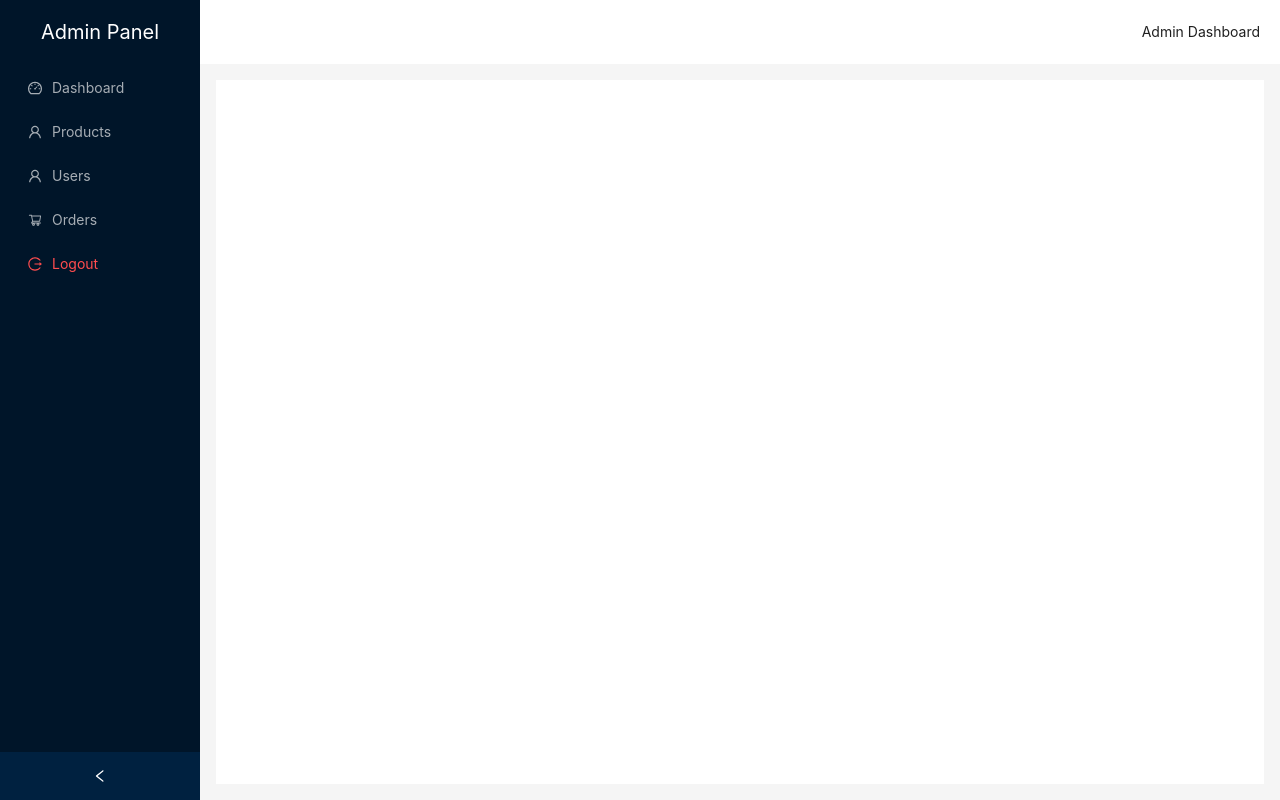
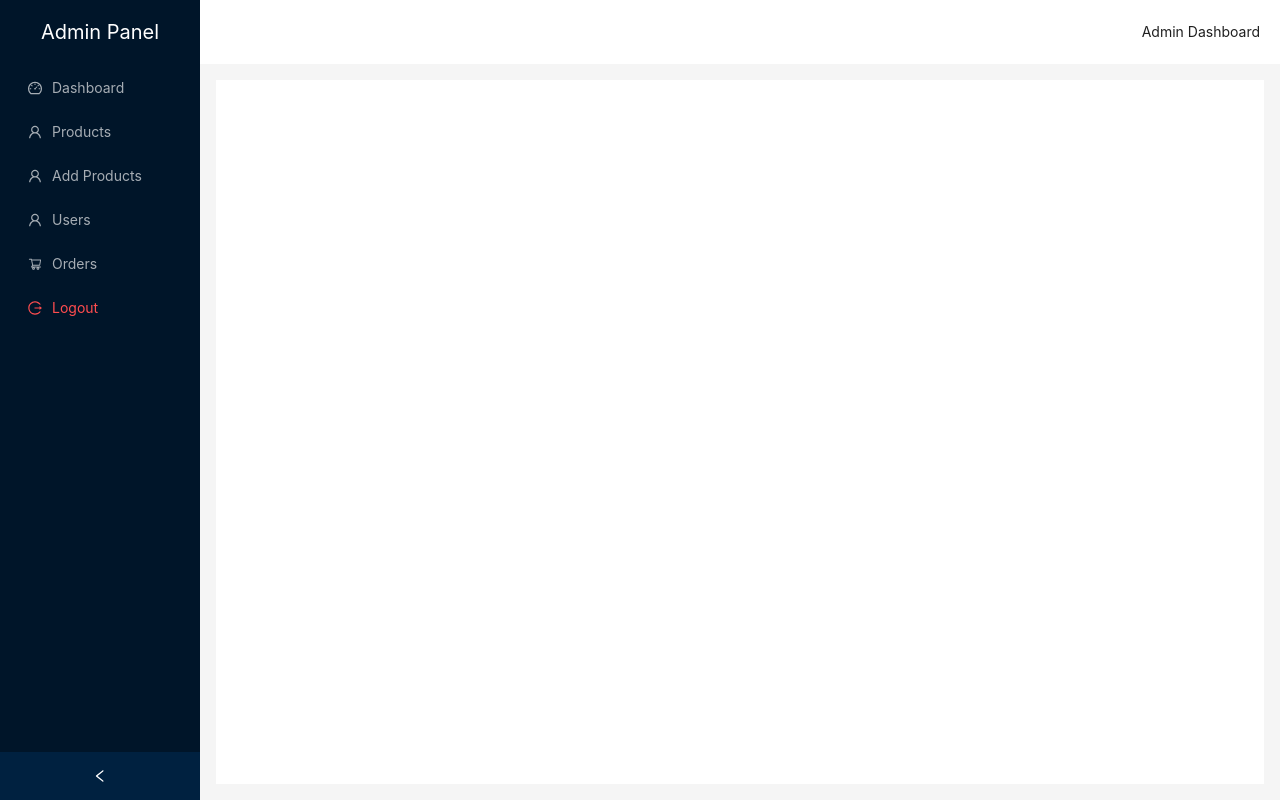
Before and after one commit to vanhoa690/web2091-react-sp25, a React (Vite) app: page /admin in a window 1280 px wide. Built offline with nearby package versions, Linux system fonts and the light colour scheme.

Commit message:
add menu

```diff
--- a/src/layout/Admin.tsx
+++ b/src/layout/Admin.tsx
@@ -30,8 +30,11 @@ const AdminLayout = () => {
           <Menu.Item key="dashboard" icon={<DashboardOutlined />}>
             <Link to="/admin/dashboard">Dashboard</Link>
           </Menu.Item>
-          <Menu.Item key="users" icon={<UserOutlined />}>
+          <Menu.Item key="products" icon={<UserOutlined />}>
             <Link to="/admin/products">Products</Link>
+          </Menu.Item>
+          <Menu.Item key="product-add" icon={<UserOutlined />}>
+            <Link to="/admin/product/add">Add Products</Link>
           </Menu.Item>
           <Menu.Item key="users" icon={<UserOutlined />}>
             <Link to="/admin/users">Users</Link>
--- a/src/pages/product/list.tsx
+++ b/src/pages/product/list.tsx
@@ -36,7 +36,7 @@ function ProductList() {
         return (
           <Space>
             <Button type="primary">
-              <Link to={`/product/${product.id}/edit`}>Edit</Link>
+              <Link to={`/admin/product/${product.id}/edit`}>Edit</Link>
             </Button>
             <Popconfirm
               title="Xóa sản phẩm này nhé"
```
